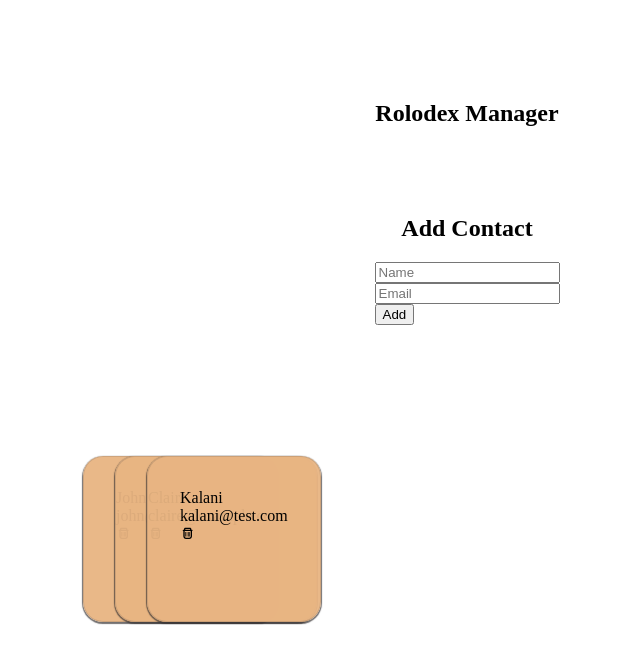
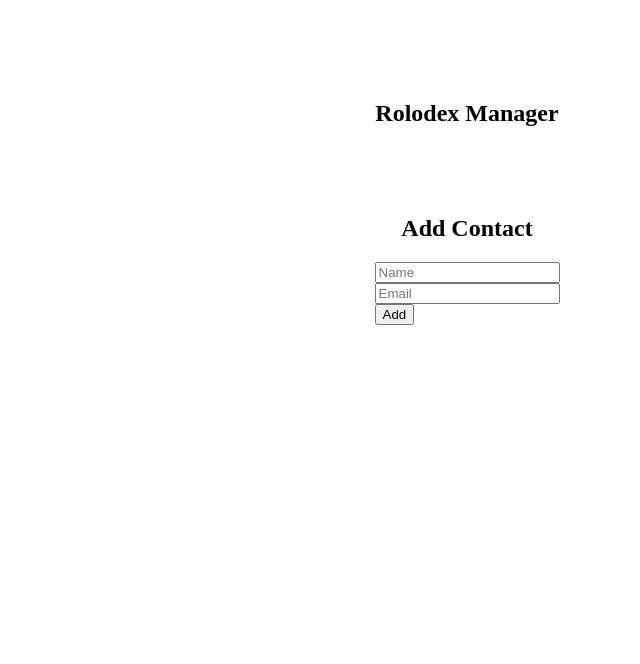
Before and after one commit to marcusanthonylorenzo/rolodex-reactapp, a React (Create React App) app: page / in a window 1280 px wide. Shown: the top 664 px of the page, without its empty margins (173-813 px from the left). Built offline with nearby package versions, Linux system fonts and the light colour scheme; a web font is replaced by a local one.

Commit message:
WIP local storage persistence

```diff
--- a/src/Components/AddContact.js
+++ b/src/Components/AddContact.js
@@ -1,16 +1,46 @@
-import React, { Component } from 'react'
+import React from 'react'
 
 export default class AddContact extends React.Component {
+
+  initialId = 0
+
+  state = {
+    name: "",
+    email: "",
+    id: 0
+  }
+
+
+
+  addNewContact = e => {
+    e.preventDefault();
+    // this.state.name === "" && this.state.email === "" ?
+    //current state is newly added contact
+    this.props.addContactHandler(this.state);
+    //reset form fields
+    this.setState({name: "", email: ""});
+  }
+
+  addNewId = () => {
+    this.initialId++;
+    this.setState({id: this.initialId});
+  }
+
+
   render() {
     return (
       <div className="add-contact">
         <h2>Add Contact</h2>
-        <form className="form">
+        <form className="form" onSubmit={ e => {
+          e.preventDefault();
+          this.addNewId;
+          this.addNewContact;
+        }}>
             <div className="form-field">
-              <input type="text" className="form-control" placeholder="Name"></input>
+              <input type="text" className="form-control" placeholder="Name" onChange={ e => this.setState({name: e.target.value})} value={this.state.name} required/>
             </div>
             <div className="form-field">
-              <input type="text" className="form-control" placeholder="Email"></input>
+              <input type="text" className="form-control" placeholder="Email"  onChange={ e => this.setState({email: e.target.value})} value={this.state.email}/>
             </div>
             <button className="button">Add</button>
         </form>
--- a/src/Components/App.css
+++ b/src/Components/App.css
@@ -25,30 +25,38 @@
 /** contact card styling **/
 .contact-list {
   display: grid;
-  grid-template-columns: repeat(10, 1fr);
-  margin-top: 10vh;
-
+  grid-template-columns: repeat(4, 1fr);
+  margin-top: 12vh;
 }
 
 .contact-card {
-  position: absolute;
-  display: block;
+  position: relative;
+  /* display: block; */
   left: 20vw;
-  height: 100px;
+  height: max-content;
   width: max-content;
-  padding: 2rem;
-  margin: 0.2rem;
+  padding: 1.2rem;
+  padding-top: 20px;
+  margin: 1rem;
   background-color: rgba(232, 181, 130, 0.95);
   border: 1px solid rgba(66, 65, 65, 0.163);
   border-radius: 20px 20px;
   box-shadow: 0 1px 1px 1px rgba(55, 51, 51, 0.7);
+  color: rgb(12, 32, 109);
 }
 
-.contact-card:hover {
-  position: relative;
-  /* padding: 2rem;*/
-  margin: -1rem;
-  background-color: rgba(255, 239, 239, 0.8);
-  transform: translateY(-10vw);
-  transition: 200ms ease-in-out;
+.contact-card:hover, .contact-card:hover::after{
+  background-color: rgba(249, 225, 225, 0.9);
+  color: rgb(23, 56, 186);
+  transform: translateY(-2vw);
+  transition: cubic-bezier(.17,.67,.83,.67);
+  transition-duration: 300ms;
+  transform: scale(1.05);
+  margin-bottom: 10rem;
+  cursor: pointer;
 }
+
+.contact-card-footer {
+  display: flex;
+  margin-top: 10%;
+}
--- a/src/Components/App.js
+++ b/src/Components/App.js
@@ -1,5 +1,5 @@
 
-import React from 'react';
+import {useState, React, useEffect} from 'react';
 import './App.css';
 import Header from './Header';
 import AddContact from './AddContact';
@@ -7,30 +7,29 @@ import ContactList from './ContactList';
 
 
 function App() {
+  const LOCAL_STORAGE_KEY = "contacts";
+  const [contacts, setContacts] = useState([]);
 
-  //temporary data before creating DB
-  const contacts = [
-    {
-      name: 'John',
-      email: 'john@example.com',
-      id: 1
-    },
-    {
-      name: 'Claire',
-      email: 'claire@example.com',
-      id: 2
-    },
-    {
-      name: 'Kalani',
-      email: 'kalani@test.com',
-      id: 3
-    }
-  ]
+  const addContactHandler = (contact) => {
+    setContacts([...contacts, contact]);
+  }
+
+  //get local storage contacts by key, parse, if there are localStorageContacts, setContacts
+  useEffect(() => {
+    const getLocalStorageContacts = JSON.parse(localStorage.getItem(LOCAL_STORAGE_KEY));
+    console.log(getLocalStorageContacts);
+    if (getLocalStorageContacts) setContacts(getLocalStorageContacts);
+  }, []);
+
+  //set local storage array of obj contacts in "contacts" key.
+  useEffect(() => {
+    localStorage.setItem(LOCAL_STORAGE_KEY, JSON.stringify(contacts))}, [contacts]);
+
 
   return (
     <div className="container">
       <Header />
-      <AddContact />
+      <AddContact addContactHandler={addContactHandler}/>
       <ContactList contacts={contacts} />
     </div>
   );
--- a/src/Components/ContactCard.js
+++ b/src/Components/ContactCard.js
@@ -2,22 +2,21 @@ import React from 'react'
 // import { useState } from 'react'
 import { TiTrash } from 'react-icons/ti'
 
-const ContactCard = ({ contact, index, contacts }) => {
+const ContactCard = ({ contact, contacts }) => {
 
   return (
-    <div className="contact-card"
-        style={{marginLeft: `${(index*2)}rem`}}> {/* each card has spacing according to id position*/}
+    <div className="contact-card"> {/* each card has spacing according to id position*/}
       <div className="contact-card-content">
         <header className="contact-card-header"> {contact.name} </header>
         <div className="contact-card-email"> {contact.email} </div>
         <div className="contact-card-footer">
           <TiTrash onClick={() => {
             //splice contact, may need to change depending on db
-            contacts.splice(index, 1)
-
+            // contacts.splice(index, 1)
+            // localStorage.removeItem('contacts', contact.id);
             //need to remove browser card as well
             console.log(contacts);
-          }}/>
+          }} style={{transform: `scale(1.5)`}}/>
         </div>
       </div>
     </div>
```
